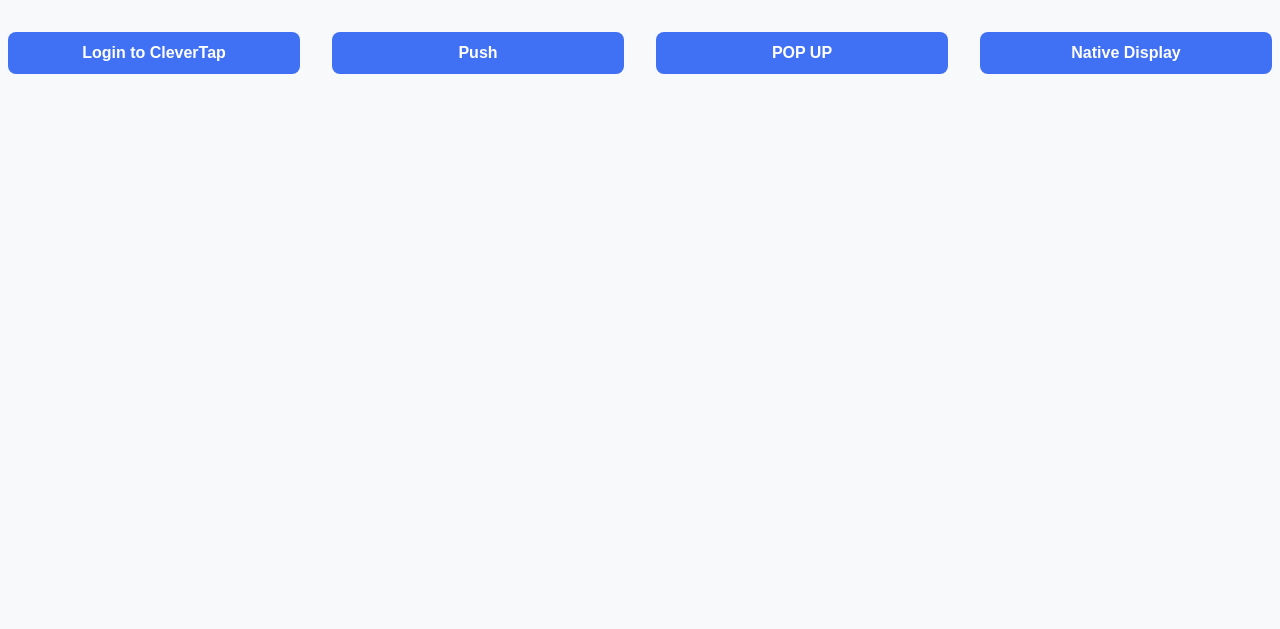
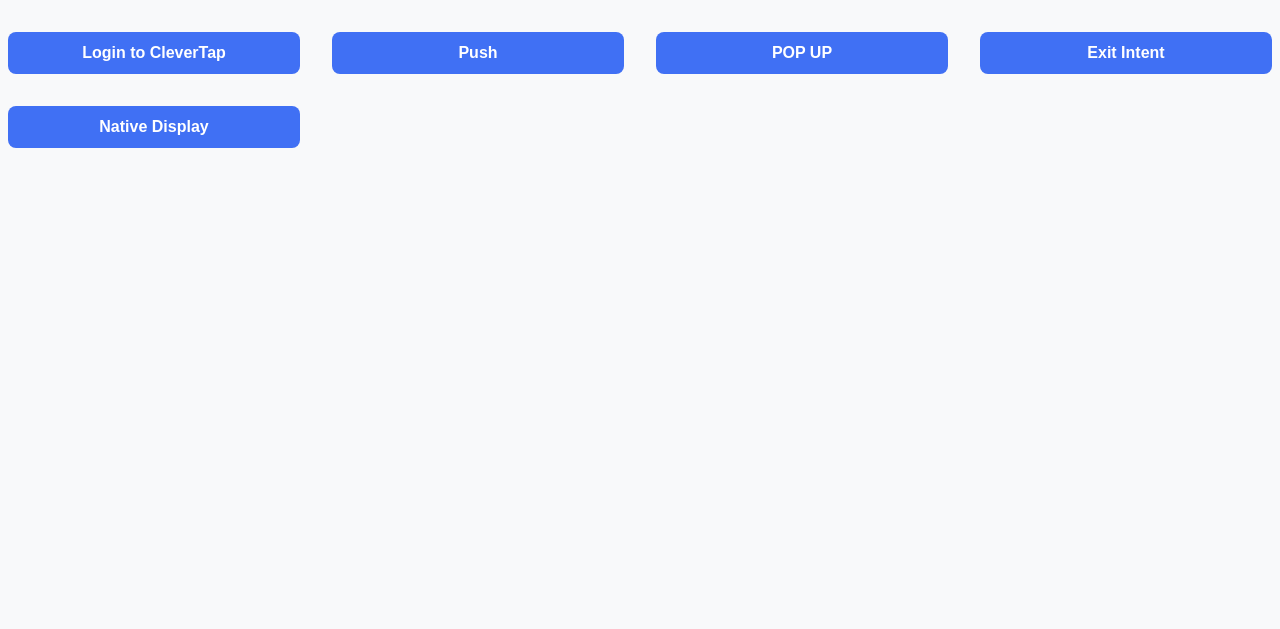
Before and after one commit to ShreyasDhane/IntegratedPortfolio, a website: page public/index.html in a window 1280 px wide. Shown: the part 171-800 px from the top of the page. Drawn offline with nearby package versions, Linux system fonts and the light colour scheme.

Commit message:
/* done */

```diff
--- a/public/app.js
+++ b/public/app.js
@@ -24,7 +24,7 @@
     var s = document.getElementsByTagName('script')[0];
     s.parentNode.insertBefore(wzrk, s);
 
-    // Setup notifications after SDK loads
+
     wzrk.onload = function() {
         console.log("CleverTap SDK loaded successfully");
         setupCleverTapNotifications();
--- a/public/index.html
+++ b/public/index.html
@@ -150,8 +150,8 @@
                         <button onclick="triggerCleverTapLogin()" class="button"> Login to CleverTap</button>
                         <button onclick="triggerPushEvent2()" class="button"> Push</button>
                         <button onclick="triggerPushEvent()" class="button"> POP UP</button>
-                        <!-- <button onclick="triggerExitIntent()" class="button"> Exit Intent</button>
-                       -->
+                        <button onclick="triggerExitIntent()" class="button"> Exit Intent</button>
+
                         <button onclick="triggerNativeDisplay()" class="button">Native Display</button>
 
                     </div>
```
